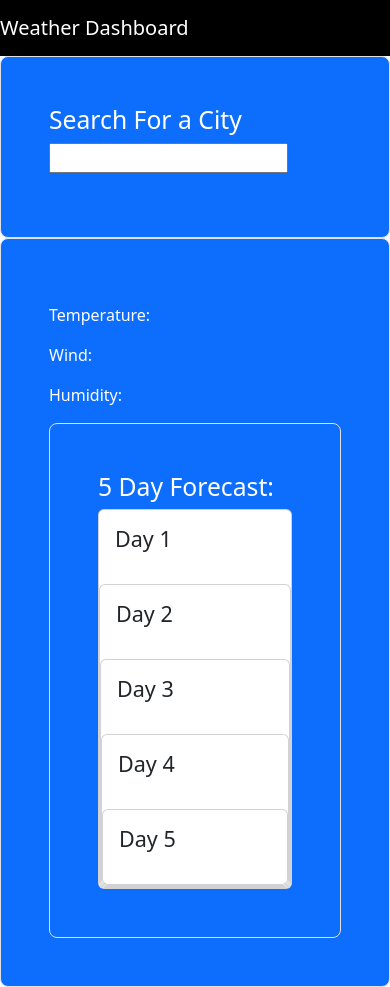
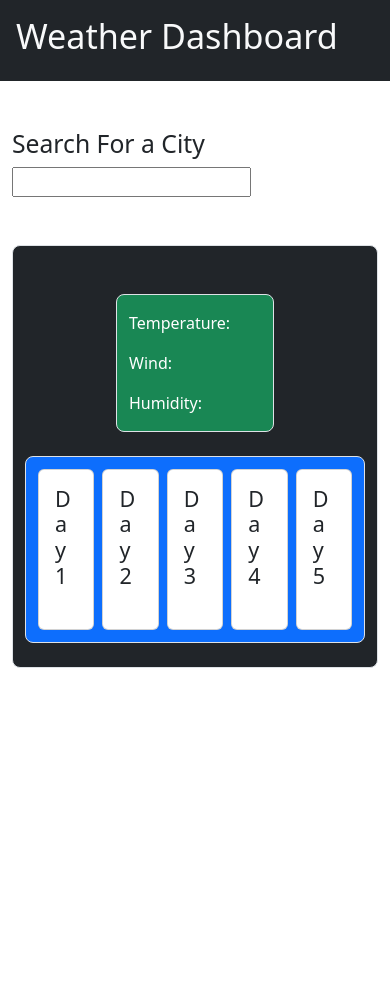
Before and after one commit to michaelayers3/Weather-Dashboard, a plain HTML site: page index.html in a window 390 px wide. After the commit the page ends 844 px from the top, so only its background shows below. Drawn offline with nearby package versions, Linux system fonts and the light colour scheme.

Commit message:
getting closer. Changed the formatting a bit to be better. Still no dice on the button, the display, or the forecast.

```diff
--- a/assets/script.js
+++ b/assets/script.js
@@ -24,8 +24,6 @@ function getLatLon() {
             lon: data[0].lon,
 
         }
-
-
 
         getWeather(city.lat, city.lon);
         saveCityData(city);
@@ -58,16 +56,25 @@ function getWeather(lat, lon) {
         }
 
 
-        for(var i=0; i <40; i += 8) {
-            var info = {
-                time: (data.list[i].dt_txt ),
-                icon: (data.list[i].weather[0].icon),
-                temp: (data.list[i].main.temp + '°F'),
-                wind: (data.list[i].wind.speed + ' MPH'),
-                humidity: (data.list[i].main.humidity + '%'),
-            }
-            console.log(i, info);
-        }
+        // for(var i=0; i <40; i += 8) {
+        //     var info = {
+        //         time: (data.list[i].dt_txt ),
+        //         icon: (data.list[i].weather[0].icon),
+        //         temp: (data.list[i].main.temp + '°F'),
+        //         wind: (data.list[i].wind.speed + ' MPH'),
+        //         humidity: (data.list[i].main.humidity + '%'),
+        //     }
+        //     // console.log(i, info);
+        // }
+        // var i = {
+        //     zero: 0,
+        //     eight: 8,
+        //     sixteen: 16,
+        //     twentyfour: 24,
+        //     thirtytwo: 32,
+        // }
+        // console.log(i.zero)
+
         var i=0;
         var info= {
             time: (data.list[i].dt_txt ),
@@ -137,6 +144,7 @@ function getWeather(lat, lon) {
 
 
 
+
 }
 
 function saveCityData(city) {
@@ -150,10 +158,10 @@ function saveCityData(city) {
 function createHistoryButton(city) {
     var historyButton = document.createElement('button');
     historyButton.textContent = city.name;
-    historyButton.classList.add('history-button');
-    // historyButton.addEventListener('click', function () {
-    //     getWeather(city.lat, city.lon);
-    // });
+    // historyButton.classList.add('history-button');
+    historyButton.addEventListener('click', function () {
+        displayCity(historyButton.textContent);
+    });
     document.getElementById('history')
     .appendChild(historyButton);
 }
@@ -177,7 +185,8 @@ function displayInfo (info) {
     var iconImage = document.createElement('img');
     iconImage.src= iconURL;
     var iconDisplay = document.getElementById('icon-display')
-    iconDisplay.appendChild(iconImage);
+    iconDisplay.append(iconImage);
+
 
 
     var tempDisplay = document.getElementById('temp-display')
--- a/index.html
+++ b/index.html
@@ -13,78 +13,58 @@
 
         <link rel="stylesheet" href="./assets/style.css">
     </head>
-
     <body>
-      <header>
-        <nav class="navbar navbar-expand-sm navbar-dark text-center">
-            <a class="navbar-brand ">Weather Dashboard</a>
-
-        </nav>
+        <header class="container-fluid bg-dark text-light mb-5 p-3">
+            <div class="d-flex align-items-center">
+                <h1 class="display-4">Weather Dashboard</h1>
+            </div>
     </header>
       <main>
-     <div class="row align-items-md-stretch">
-        <form id="city-form" class="col-md-3">
-            <div class="h-100 p-5 text-white bg-primary border rounded-3">
-                <h2>Search For a City</h2>
+     <div class="container my-5">
+        <form id="city-form" class="justify-content-center">
+                <h2 class="justify-content-center"> Search For a City</h2>
                 <input id="city-input"></input>
-                <p></p>
                 <div id="history"></div>
+        </form>
         </div>
-        </div>
-    <div class="col-md-6">
-            <div class=" h-100 p-5 text-white bg-primary border rounded-3">
+    <div class="container col-md-12">
+      <div class=" justify-content-center h-100 p-4 text-white bg-dark border rounded-3">
+             <div class= "container col-6 my-4 bg-success border rounded-3">
                 <h2 id="city-display"></h2>
                 <p id= "time-display"></p>
                 <p id="icon-display"></p>
-                <div id="info-display-1">
-
                 <p>Temperature: <span id='temp-display'></span></p>
                 <p>Wind: <span id = 'wind-display'></span></p>
                 <p>Humidity: <span id = 'humidity-display'></span></p>
              </div>
-                <div class="col-md-6">
-                    <div class="h-100 p-5 bg-primary border rounded-3">
-                        <h2>5 Day Forecast:</h2>
-                        <div class="card">
-                            <div class="card-body text-dark">
+              <div class="row-cols-6 row h-100 p-2 bg-primary border rounded-3">
+
+
+                            <div class="card card-body m-1  text-dark">
                                 <h4 class= "card-title">Day 1</h4>
                                 <p id="day1-display"></p>
                             </div>
-                            <div class="card">
-                                <div class="card-body text-dark">
+                             <div class="card card-body m-1 text-dark">
                                     <h4 class="card-title">Day 2</h4>
                                     <p id="day2-display"></p>
                              </div>
-                             <div class="card">
-                                    <div class="card-body text-dark">
+                              <div class="card card-body m-1 text-dark">
                                         <h4 class="card-title">Day 3</h4>
                                         <p id="day3-display"></p>
                               </div>
-                                    <div class="card">
-                                        <div class="card-body text-dark">
+                             <div class="card card-body m-1 text-dark">
                                             <h4 class="card-title">Day 4</h4>
                                             <p id="day4-display"></p>
                              </div>
-                                        <div class="card">
-                                            <div class="card-body text-dark">
+                            <div class="card card-body m-1 text-dark">
                                             <h4 class="card-title">Day 5</h4>
                                             <p id="day5-display"></p>
                              </div>
                  </div>
      </div>
 
-
-        </div>
-     </div>
-
-
-            </div>
      </div>
       </main>
-      <footer>
-        <!-- place footer here -->
-      </footer>
-      <!-- Bootstrap JavaScript Libraries -->
       <script src="https://cdn.jsdelivr.net/npm/@popperjs/core@2.11.6/dist/umd/popper.min.js"
         integrity="sha384-oBqDVmMz9ATKxIep9tiCxS/Z9fNfEXiDAYTujMAeBAsjFuCZSmKbSSUnQlmh/jp3" crossorigin="anonymous">
       </script>
```
Lines whose indentation alone changed are shown as unchanged.
